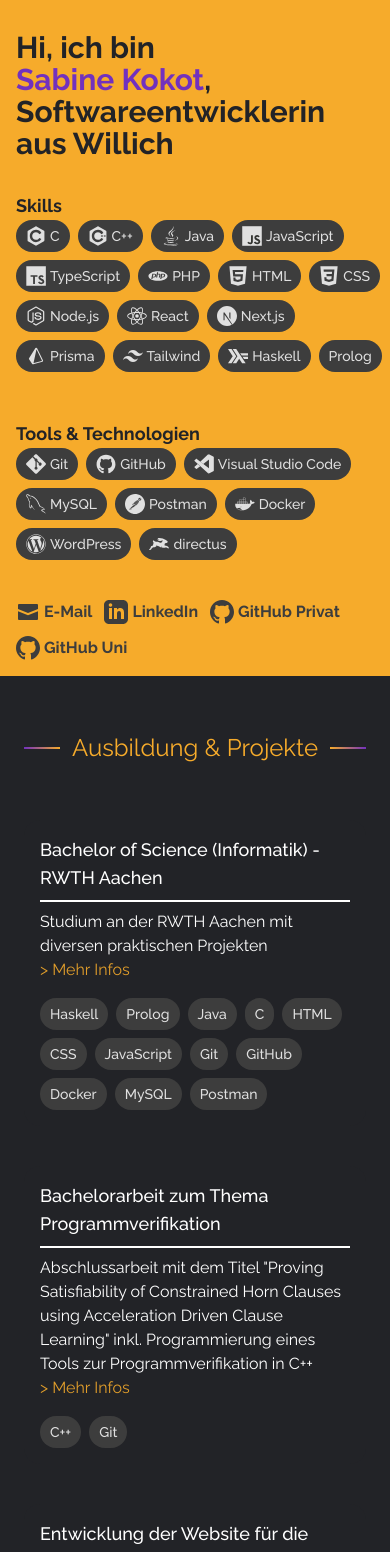
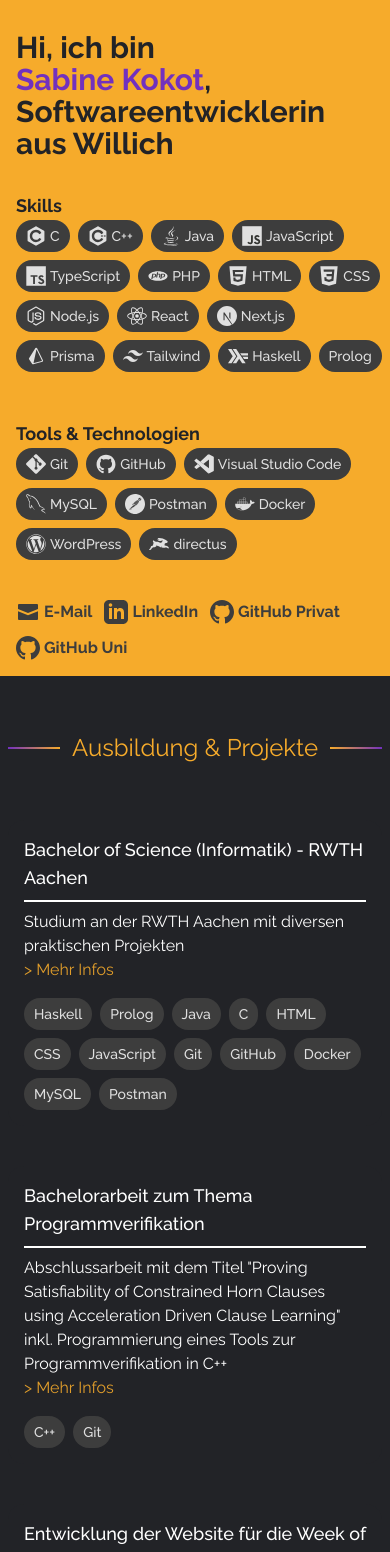
Before and after one commit to Bina-Github/portfolio, a Next.js app: page / in a window 390 px wide. Shown: the top 1552 px of the page. Built offline with nearby package versions, Linux system fonts and the light colour scheme.

Commit message:
ProjectColumn: smaller margin on small screens

```diff
--- a/components/ProjectColumn.tsx
+++ b/components/ProjectColumn.tsx
@@ -9,7 +9,7 @@ type ProjectColumnProps = {
 
 const ProjectColumn = ({ activeProject, handleClick }: ProjectColumnProps) => {
   return (
-    <div className="w-full px-6 pt-14 md:ml-[400px] md:pl-0 md:pr-5 lg:ml-[600px]">
+    <div className="w-full px-2 pt-14 md:ml-[400px] md:pl-0 md:pr-5 lg:ml-[600px]">
       {/* Headline */}
       <div className="mb-14 flex flex-row items-center justify-center">
         <div className="from-cPurple to-cYellow h-0.5 grow bg-gradient-to-r"></div>
```
